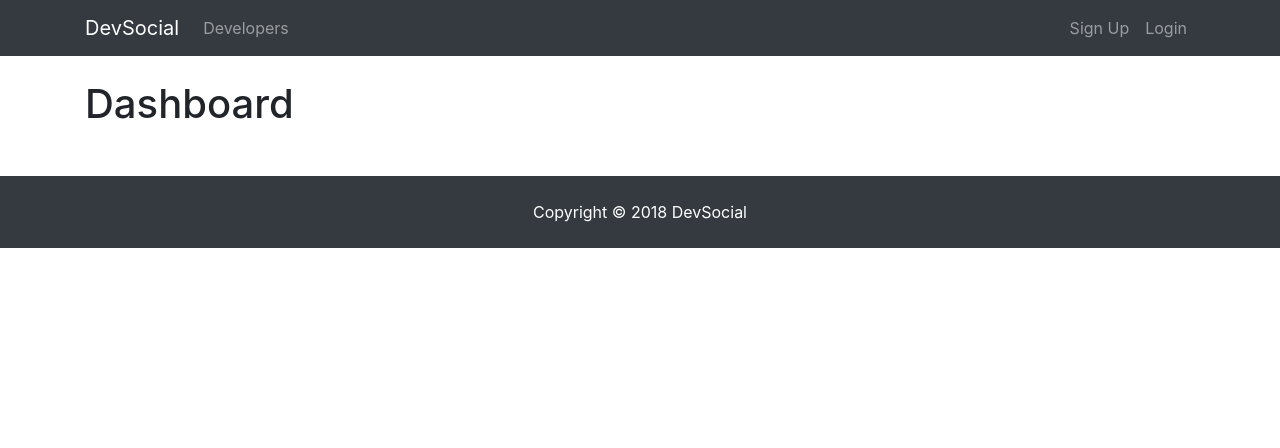
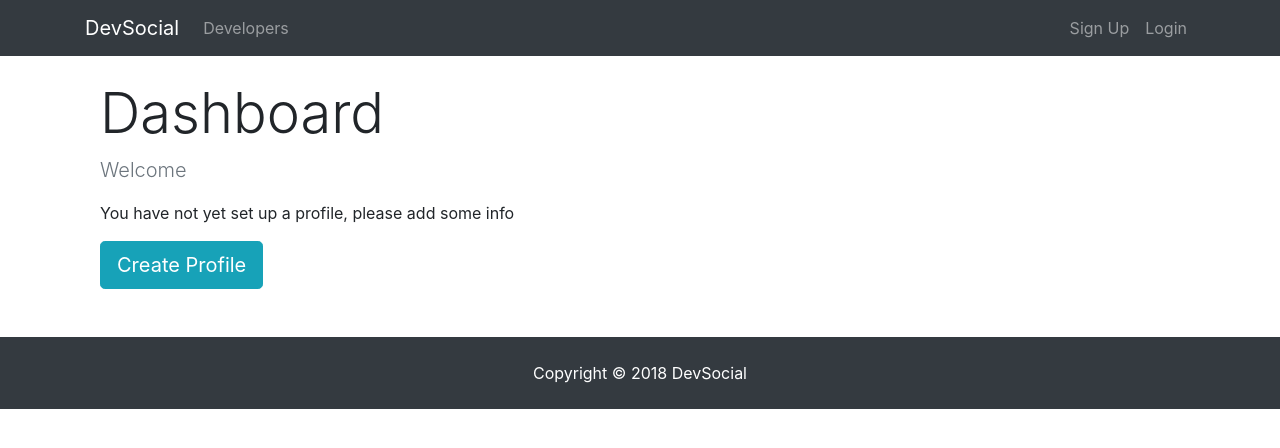
Before and after one commit to Tonykushe/DevSocial, a React (Create React App) app in the folder client/: page /dashboard in a window 1280 px wide. Shown: the top 448 px of the page. Built offline with nearby package versions, Linux system fonts and the light colour scheme; no server answers.

Commit message:
spinner & Dashboard setup

```diff
--- /dev/null
+++ b/client/src/app/common/Spinner.js
@@ -0,0 +1,16 @@
+import React from 'react'
+import spinner from './spinner.gif';
+
+const Spinner = () => {
+  return (
+    <div>
+        <img
+            src={spinner}
+            style={{width: '200px', margin: 'auto', display: 'block' }}
+            alt="Loading..."
+        />
+    </div>
+  )
+}
+
+export default Spinner
--- a/client/src/components/profile/Dashboard/Dashboard.jsx
+++ b/client/src/components/profile/Dashboard/Dashboard.jsx
@@ -1,11 +1,18 @@
 import React, { Component } from 'react'
 import PropTypes from 'prop-types'
+import { Link } from "react-router-dom";
 import { connect } from "react-redux";
 import { getCurrentProfile } from "../profileActions";
+import Spinner from '../../../app/common/Spinner'
 
 const actions = {
     getCurrentProfile
 }
+
+const mapState = (state) => ({
+    profile: state.profile,
+    auth: state.auth
+})
 
 
 class Dashboard extends Component {
@@ -14,12 +21,49 @@
     }
 
     render() {
+        const { user } = this.props.auth
+        const { profile, loading } = this.props.profile
+
+        let dashboardContent;
+
+        if (profile === null || loading) {
+            dashboardContent = <Spinner />
+        } else {
+            // Check if logged in user has profile data
+            if (Object.keys(profile).length > 0) {
+                dashboardContent = <h4>TODO: DISPLAY PROFILE</h4>
+            } else {
+                // User is logged in but has no profile
+                dashboardContent = (
+                    <div>
+                        <p className="lead text-muted">Welcome { user.name }</p>
+                        <p>You have not yet set up a profile, please add some info</p>
+                        <Link to="/create-profile" className="btn btn-lg btn-info">
+                            Create Profile
+
+                        </Link>
+                    </div>
+                )
+            }
+        }
         return (
-            <div>
-                <h1>Dashboard</h1>
+            <div className="dashboard">
+                <div className="container">
+                    <div className="row">
+                        <div className="col-md-12">
+                            <h1 className="display-4">Dashboard</h1>
+                            {dashboardContent}
+                        </div>
+                    </div>
+                </div>
             </div>
         )
     }
 }
 
-export default connect(null, actions)(Dashboard)
+Dashboard.propTypes = {
+    getCurrentProfile: PropTypes.func.isRequired
+}
+
+
+export default connect(mapState, actions)(Dashboard)
--- a/client/src/components/profile/profileActions.jsx
+++ b/client/src/components/profile/profileActions.jsx
@@ -1,6 +1,6 @@
 import axios from 'axios'
 import { GET_PROFILE, PROFILE_LOADING, CLEAR_CURRENT_PROFILE } from "./profileConstants";
-import { GET_ERRORS } from "../errors/errorConstants";
+// import { GET_ERRORS } from "../errors/errorConstants";
 
 
 // Get current users profile
```
Also changed, not shown: client/src/app/common/spinner.gif (added).
